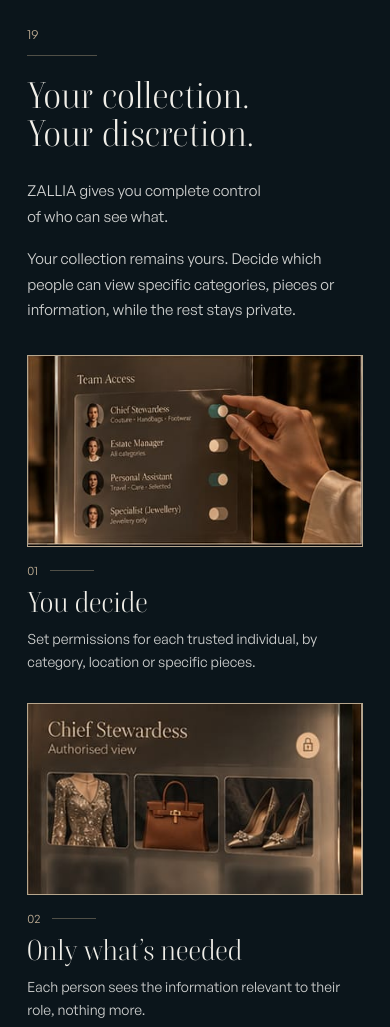
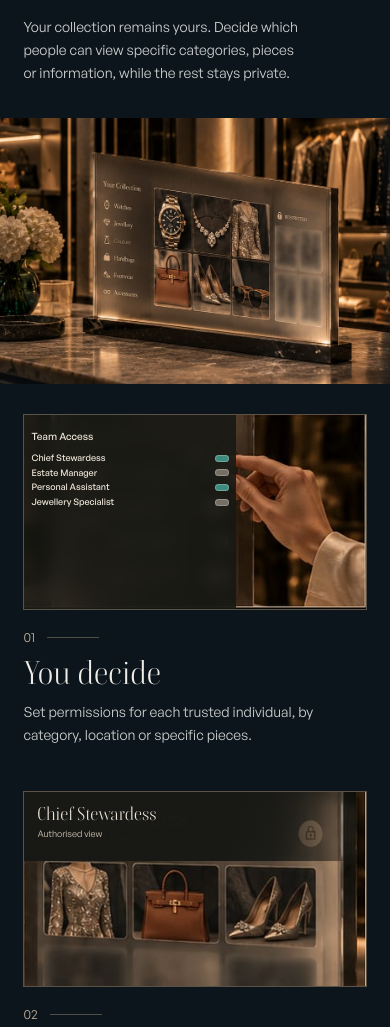
Before and after one commit to devamkakoty/vaelyn-site-deploy, a plain HTML site: page system.html in a window 390 px wide. Shown: the part 4436-5463 px from the top of the page. Drawn offline with Linux system fonts and the light colour scheme.

Commit message:
Rebuild privacy section responsively

```diff
--- a/shared/privacy-artwork.css
+++ b/shared/privacy-artwork.css
@@ -1,23 +1,83 @@
-/* User-approved composition: original pixels on desktop; exact copy on mobile. */
-.system-page .privacy-approved{position:relative;background:#0b151b;color:#e8e6df;margin:0;padding:0;isolation:isolate;overflow:hidden}
-.privacy-approved-desktop{margin:0 auto;max-width:1448px}
-.privacy-approved-desktop img{display:block;width:100%;height:auto;aspect-ratio:4/3}
-.privacy-approved-content{position:absolute;width:1px;height:1px;padding:0;margin:-1px;overflow:hidden;clip:rect(0,0,0,0);white-space:nowrap;border:0}
+/* Faithful responsive reconstruction of the user-approved Privacy composition. */
+.system-page .privacy-approved{margin:0;background:#0b151b;color:#e9e6de;overflow:hidden}
+.privacy-approved-inner{width:min(100%,1448px);margin-inline:auto;padding:0 0 clamp(54px,6vw,86px)}
+.privacy-approved-lead{display:grid;grid-template-columns:minmax(0,928px) minmax(360px,1fr);align-items:center}
+.privacy-approved-hero{position:relative;align-self:center;min-width:0;margin:0;background:#181a19;overflow:hidden}
+.privacy-approved-hero>img{display:block;width:100%;height:auto;object-fit:cover;object-position:center;aspect-ratio:928/633}
+.privacy-approved-intro{display:flex;flex-direction:column;justify-content:center;padding:clamp(42px,4vw,64px) clamp(34px,4.5vw,70px);background:#0b151b}
+.privacy-approved-number{display:block;color:#bca98e;font:400 15px/1.4 var(--sans);margin-bottom:26px}
+.privacy-approved-number::after{content:"";display:block;width:76px;margin-top:11px;border-top:1px solid #bca98e99}
+.privacy-approved h2{margin:0 0 34px;color:#f0ede7;font:400 66px/1.06 var(--serif);letter-spacing:0;text-wrap:balance}
+.privacy-approved-intro p{max-width:35ch;margin:0;color:#d1d2d1;font:400 17px/1.65 var(--sans);letter-spacing:0}
+.privacy-approved-intro p+p{margin-top:21px;font-size:15px}
+.privacy-approved-steps{list-style:none;width:min(calc(100% - 64px),1370px);margin:0 auto;padding:0;display:grid;grid-template-columns:minmax(0,423px) minmax(0,378px) minmax(0,421px);justify-content:space-between;gap:36px}
+.privacy-approved-step{min-width:0}
+.privacy-example{position:relative;margin:0;overflow:hidden;border:1px solid #b29f826e;background:#171915;aspect-ratio:1.75}
+.privacy-example>img{display:block;width:100%;height:100%;object-fit:cover}
+.privacy-example figcaption{position:absolute;color:#f1e9dd;font-family:var(--sans);letter-spacing:0}
+.privacy-example-access .access-overlay{inset:0 42% 0 0;padding:14px 12px;background:#151713d9;backdrop-filter:blur(8px)}
+.access-overlay>strong{font:500 11px/1.2 var(--sans)}
+.access-overlay ul{list-style:none;margin:10px 0 0;padding:0;display:grid;gap:6px}
+.access-overlay li{display:flex;align-items:center;justify-content:space-between;gap:8px;font:500 8px/1.2 var(--sans)}
+.access-overlay small{display:block;margin-top:2px;color:#bdb6ab;font:400 6px/1.2 var(--sans)}
+.access-overlay i{width:18px;height:9px;border-radius:9px;background:#3f8a7f;box-shadow:inset 0 0 0 1px #dce5d84d}
+.access-overlay li:nth-child(2) i,.access-overlay li:nth-child(4) i{background:#746e65}
+.privacy-example-view figcaption{left:0;right:0;top:0;width:auto;min-height:36%;padding:16px 18px 24px;background:linear-gradient(90deg,#171815fa 0 58%,#171815e8 72%,#1718157f 91%,transparent)}
+.privacy-example-view strong{display:block;font:400 18px/1.15 var(--serif)}
+.privacy-example-view span{display:block;margin-top:5px;color:#d7cbb9;font:400 10px/1.2 var(--sans)}
+.privacy-example-private figcaption{left:27%;right:27%;top:19%;min-height:40%;display:grid;place-content:center;justify-items:center;gap:8px;background:#111614bd;border:1px solid #c6ac805e;box-shadow:0 12px 30px #0005,inset 0 1px #ffffff12;backdrop-filter:blur(11px)}
+.privacy-example-private svg{width:22px;height:22px;stroke-width:1.4;color:#e5d0ae}
+.privacy-example-private strong{font:500 10px/1 var(--sans);text-transform:uppercase}
+.privacy-approved-step-number{display:flex;align-items:center;gap:12px;margin:18px 0 7px;color:#c3b097;font:400 13px/1.5 var(--sans)}
+.privacy-approved-step-number::after{content:"";width:52px;border-top:1px solid #a9988170}
+.privacy-approved h3{margin:0 0 10px;color:#efede7;font:400 36px/1.12 var(--serif);letter-spacing:0}
+.privacy-approved-step>p{max-width:36ch;margin:0;color:#cfd1d0;font:400 14px/1.65 var(--sans);letter-spacing:0}
+@media(max-width:1100px){
+  .privacy-approved-lead{grid-template-columns:minmax(0,65%) minmax(0,35%)}
+  .privacy-approved-intro{padding:44px 30px}
+  .privacy-approved h2{font-size:43px}
+  .privacy-approved-intro p{font-size:15px}
+  .privacy-approved-intro p+p{font-size:13px}
+  .privacy-approved-steps{width:calc(100% - 44px);gap:22px}
+  .privacy-approved-steps{grid-template-columns:repeat(3,minmax(0,1fr));}
+  .privacy-approved h3{font-size:28px}
+  .privacy-example-access .access-overlay{right:38%;padding:10px 8px}
+  .access-overlay ul{gap:4px;margin-top:7px}
+}
 @media(max-width:800px){
-  .privacy-approved-desktop{display:none}
-  .privacy-approved-content{position:static;width:auto;height:auto;padding:0;margin:0;overflow:visible;clip:auto;white-space:normal}
-  .privacy-approved-hero>img{display:block;width:100%;height:auto}
-  .privacy-approved-intro{padding:28px 7% 32px}
-  .privacy-approved-number{display:block;color:#c3b097;font:400 13px/1.5 var(--sans,Arial,sans-serif);margin-bottom:20px}
-  .privacy-approved-number::after{content:"";display:block;width:70px;margin-top:10px;border-top:1px solid #a9988170}
-  .privacy-approved h2{font:400 clamp(36px,8vw,56px)/1.08 var(--serif,Georgia,serif);letter-spacing:.005em;margin:0 0 25px;color:#f0eee8}
-  .privacy-approved-intro p{font:400 15px/1.7 var(--sans,Arial,sans-serif);color:#d1d2d1;margin:0}
-  .privacy-approved-intro p+p{margin-top:17px}
-  .privacy-approved-steps{display:grid;gap:30px;padding:0 7% 38px}
-  .privacy-approved-step{min-width:0}
-  .privacy-approved-step img{width:100%;height:auto;display:block;border:1px solid #b7a68d;aspect-ratio:299/171;object-fit:cover}
-  .privacy-approved-step-number{display:flex;gap:12px;align-items:center;color:#c3b097;font:400 12px/1.5 var(--sans,Arial,sans-serif);margin:15px 0 6px}
-  .privacy-approved-step-number::after{content:"";width:44px;border-top:1px solid #a9988170}
-  .privacy-approved h3{font:400 28px/1.15 var(--serif,Georgia,serif);color:#efede7;margin:0 0 9px}
-  .privacy-approved-step p{font:400 14px/1.65 var(--sans,Arial,sans-serif);color:#d1d2d1;margin:0}
+  .privacy-approved-inner{padding-bottom:52px}
+  .privacy-approved-lead{grid-template-columns:1fr}
+  .privacy-approved-hero{order:2}
+  .privacy-approved-intro{order:1;padding:46px var(--gutter) 40px}
+  .privacy-approved h2{font-size:48px}
+  .privacy-approved-intro p{font-size:16px}
+  .privacy-approved-intro p+p{font-size:14px}
+  .privacy-approved-steps{width:auto;margin:0;padding:38px var(--gutter) 0;grid-template-columns:1fr;gap:44px}
+  .privacy-approved-step{width:100%;margin-inline:auto}
+  .privacy-approved-step:nth-child(1){max-width:423px}
+  .privacy-approved-step:nth-child(2){max-width:378px}
+  .privacy-approved-step:nth-child(3){max-width:421px}
+  .privacy-example{width:100%;aspect-ratio:1.75}
+  .privacy-approved h3{font-size:32px}
+  .privacy-approved-step>p{font-size:14px}
+  .access-overlay>strong{font-size:13px}
+  .access-overlay li{font-size:10px}
+  .access-overlay small{font-size:8px}
+  .privacy-example-view strong{font-size:23px}
+  .privacy-example-view span{font-size:11px}
 }
+@media(max-width:480px){
+  .privacy-approved-intro{padding-block:38px 34px}
+  .privacy-approved h2{font-size:40px}
+  .privacy-approved-number{margin-bottom:20px}
+  .privacy-approved-steps{padding-top:30px}
+  .privacy-example-access .access-overlay{right:38%;padding:8px 7px}
+  .access-overlay>strong{font-size:10px}
+  .access-overlay ul{gap:4px;margin-top:6px}
+  .access-overlay li{font-size:9px}
+  .access-overlay small{display:none}
+  .access-overlay i{width:14px;height:7px}
+  .privacy-example-view figcaption{padding:12px 13px 18px}
+  .privacy-example-view strong{font-size:18px}
+  .privacy-example-view span{font-size:9px}
+}
--- a/system.html
+++ b/system.html
@@ -171,12 +171,11 @@
 <span></span><span></span><span></span><span></span>
 </div>
 </aside></div><section aria-labelledby="privacy-title" class="privacy-approved" id="privacy">
-<figure aria-hidden="true" class="privacy-approved-desktop">
-<img alt="" decoding="async" height="1086" loading="lazy" src="assets/privacy/privacy-approved.jpeg" width="1448"/>
+<div class="privacy-approved-inner">
+<div class="privacy-approved-lead">
+<figure class="privacy-approved-hero">
+<img alt="A glass collection display in a private dressing room shows watches, jewellery, couture and accessories while restricted records remain obscured." decoding="async" height="633" loading="lazy" src="assets/privacy/privacy-collection.webp" width="928"/>
 </figure>
-<div class="privacy-approved-content">
-<div class="privacy-approved-hero">
-<img alt="A glass collection display in a private dressing room shows selected watches, jewellery, couture and accessories, while restricted records remain obscured." decoding="async" height="633" loading="lazy" src="assets/privacy/privacy-collection.webp" width="928"/>
 <div class="privacy-approved-intro">
 <span aria-hidden="true" class="privacy-approved-number">19</span>
 <h2 id="privacy-title">Your collection.<br/>Your discretion.</h2>
@@ -184,26 +183,46 @@
 <p>Your collection remains yours. Decide which people can view specific categories, pieces or information, while the rest stays private.</p>
 </div>
 </div>
-<div class="privacy-approved-steps">
-<div class="privacy-approved-step">
-<img alt="An owner sets individual permissions in Team Access." decoding="async" height="241" loading="lazy" src="assets/privacy/privacy-you-decide.webp" width="423"/>
+<ol class="privacy-approved-steps">
+<li class="privacy-approved-step">
+<figure class="privacy-example privacy-example-access">
+<img alt="An owner adjusts individual collection permissions in Team Access." decoding="async" height="241" loading="lazy" src="assets/privacy/privacy-you-decide.webp" width="423"/>
+<figcaption class="access-overlay">
+<strong>Team Access</strong>
+<ul>
+<li><span>Chief Stewardess<small>Couture · Handbags · Footwear</small></span><i aria-hidden="true"></i></li>
+<li><span>Estate Manager<small>All categories</small></span><i aria-hidden="true"></i></li>
+<li><span>Personal Assistant<small>Travel · Care · Selected</small></span><i aria-hidden="true"></i></li>
+<li><span>Jewellery Specialist<small>Jewellery only</small></span><i aria-hidden="true"></i></li>
+</ul>
+</figcaption>
+</figure>
 <span aria-hidden="true" class="privacy-approved-step-number">01</span>
 <h3>You decide</h3>
 <p>Set permissions for each trusted individual, by category, location or specific pieces.</p>
-</div>
-<div class="privacy-approved-step">
-<img alt="The Chief Stewardess authorised view shows only the selected couture, handbag and footwear." decoding="async" height="241" loading="lazy" src="assets/privacy/privacy-limited-view.webp" width="378"/>
+</li>
+<li class="privacy-approved-step">
+<figure class="privacy-example privacy-example-view">
+<img alt="The Chief Stewardess authorised view shows only selected couture, a handbag and footwear." decoding="async" height="241" loading="lazy" src="assets/privacy/privacy-limited-view.webp" width="378"/>
+<figcaption>
+<strong>Chief Stewardess</strong>
+<span>Authorised view</span>
+</figcaption>
+</figure>
 <span aria-hidden="true" class="privacy-approved-step-number">02</span>
 <h3>Only what’s needed</h3>
 <p>Each person sees the information relevant to their role, nothing more.</p>
-</div>
-<div class="privacy-approved-step">
-<img alt="The remaining records are obscured beneath a private lock symbol." decoding="async" height="241" loading="lazy" src="assets/privacy/privacy-rest-private.webp" width="421"/>
+</li>
+<li class="privacy-approved-step">
+<figure class="privacy-example privacy-example-private">
+<img alt="The remaining collection records are obscured." decoding="async" height="241" loading="lazy" src="assets/privacy/privacy-rest-private.webp" width="421"/>
+<figcaption><i aria-hidden="true" data-lucide="lock-keyhole"></i><strong>Private</strong></figcaption>
+</figure>
 <span aria-hidden="true" class="privacy-approved-step-number">03</span>
 <h3>The rest stays private</h3>
 <p>Unauthorised items and details remain hidden, giving you complete discretion.</p>
-</div>
-</div>
+</li>
+</ol>
 </div>
 </section></main>
 <footer class="site-footer">
```
